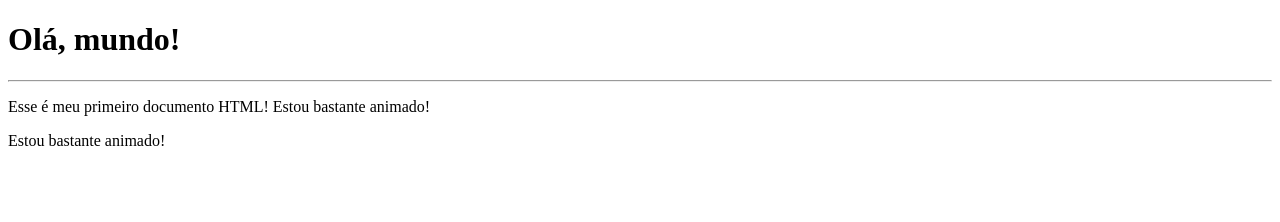
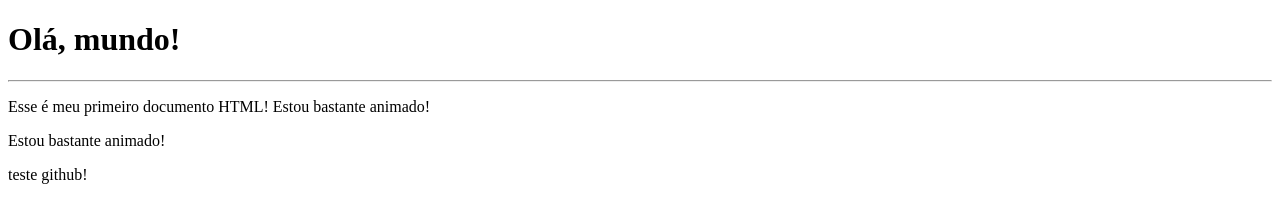
Before and after one commit to AlefMenez/html5-css3-, a plain HTML site: page exercícios/ex001/index.html in a window 1280 px wide. Drawn offline with Linux system fonts and the light colour scheme.

Commit message:
testando

```diff
--- a/exercícios/ex001/index.html
+++ b/exercícios/ex001/index.html
@@ -11,5 +11,6 @@
     <hr>
     <p>Esse é meu primeiro documento HTML! Estou bastante animado!</p>
     <p>Estou bastante animado!</p>
+    <p>teste github!</p>
 </body>
 </html>
```
